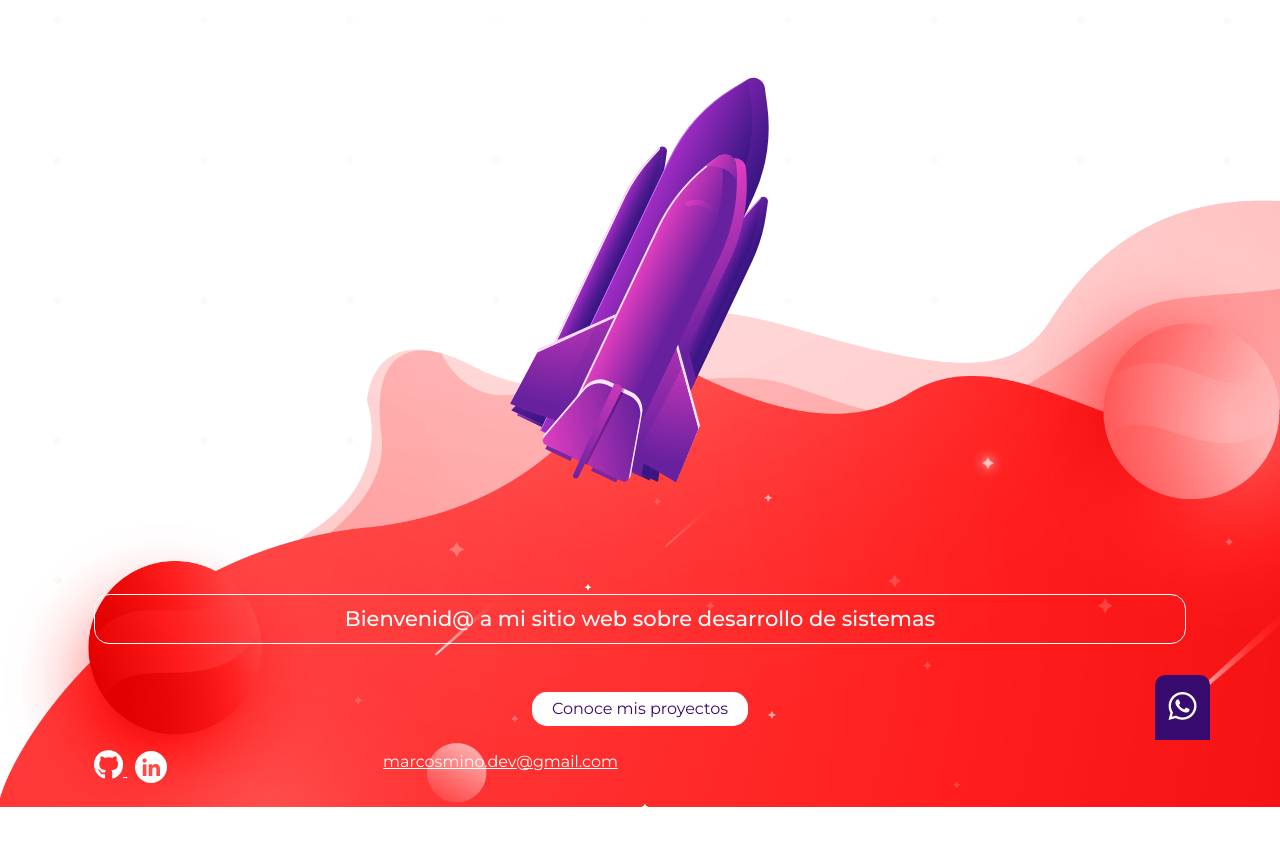
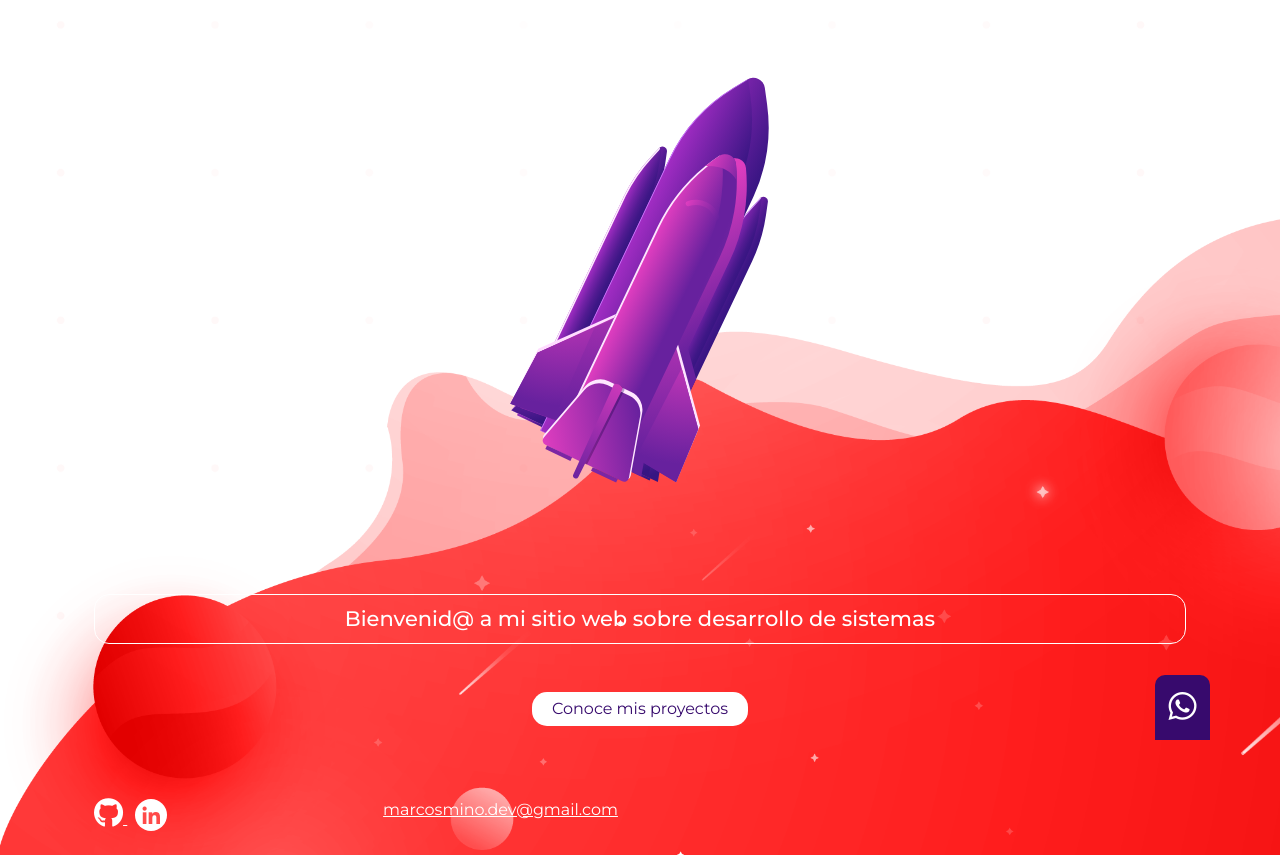
Before and after one commit to Marcos-mi/portfolio, a PHP site: page / in a window 1280 px wide. Shown: the part 60-915 px from the top of the page. Before the commit the page ends 867 px from the top, so only its background shows below. Run offline with PHP 8.4, Linux system fonts and the light colour scheme.

Commit message:
acomodo de estilos en lg

```diff
--- a/index.php
+++ b/index.php
@@ -16,7 +16,7 @@ $pg= "inicio";
     <link rel="stylesheet" href="css/estilos.css">
     <link rel="shortcut icon" href="images/favicon.ico" type="image/x-icon">
 </head>
-<body id="inicio" class="container">
+<body id="inicio" class="container ">
     <header class="container">
         <?php include_once"menu.php" ?>
     </header>
@@ -39,7 +39,7 @@ $pg= "inicio";
             </div>
         </div>
     </main>
-    <footer class="container mt-auto pb-4">
+    <footer class="container mt-auto mt-lg-5 pb-4">
         <div class="row">
             <div class="col-sm-3 col-12 text-sm-start text-center">
                 <a href="https://github.com/Marcos-mi" target="_blank" title="Github"><i class="fab fa-github"></i>
```
